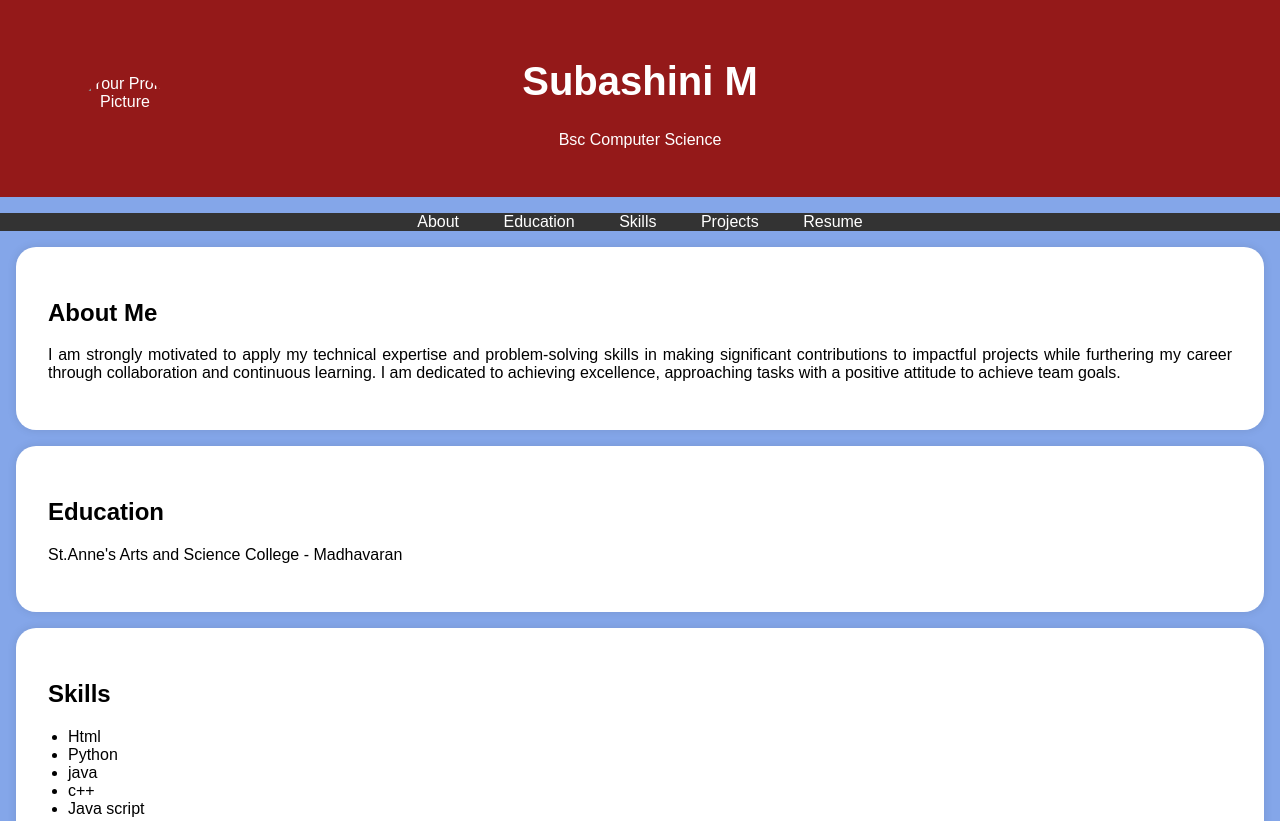
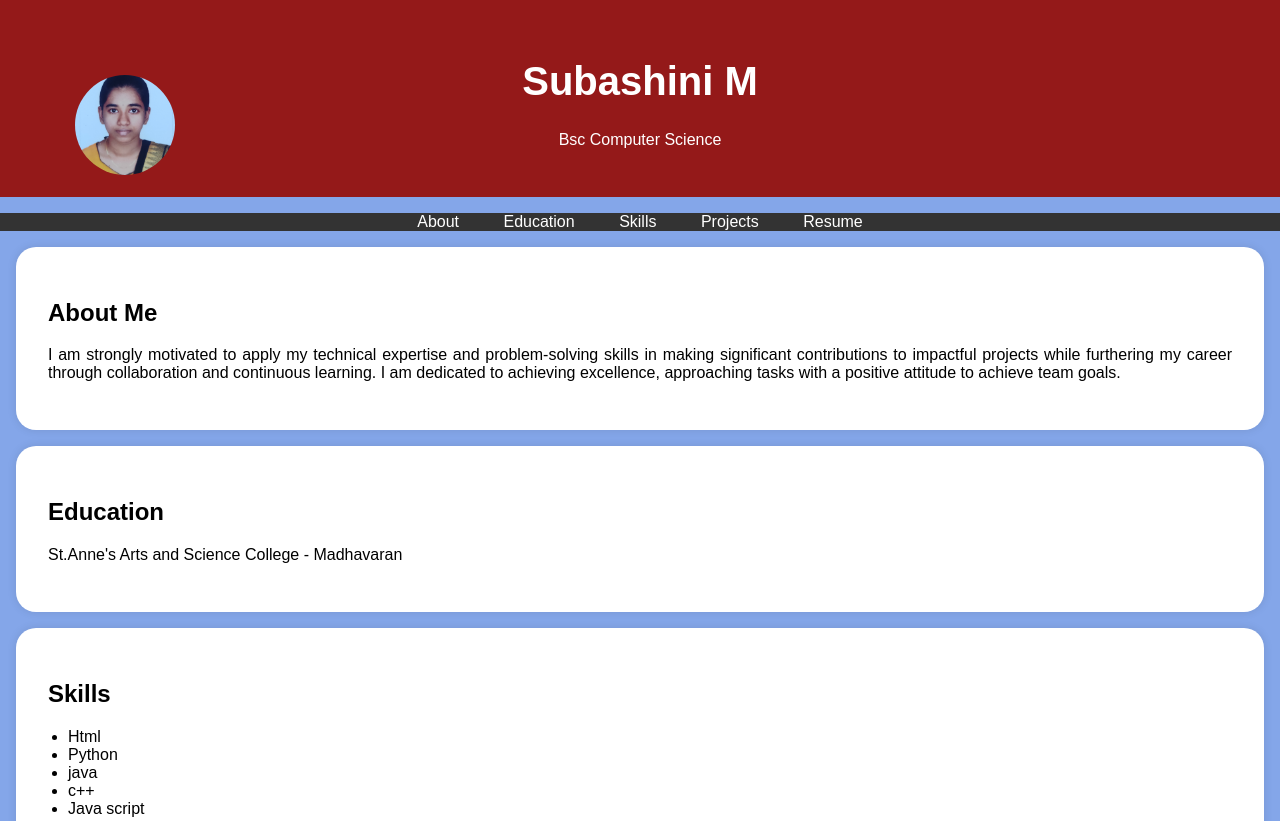
Before and after one commit to mithrasuba/digital-portfolio, a plain HTML site: page index.html in a window 1280 px wide. Shown: the top 821 px of the page. Drawn offline with Linux system fonts and the light colour scheme.

Commit message:
Update index.html

```diff
--- a/index.html
+++ b/index.html
@@ -95,7 +95,7 @@
     <header>
         <div class="header-content">
             <!-- Add your profile picture here -->
-            <img src="passport photo.jpg" alt="Your Profile Picture" class="profile-picture">
+            <img src="IMG_20250321_110654.jpg " alt="Your Profile Picture" class="profile-picture">
             <h1>Subashini M</h1>
             <p>Bsc Computer Science</p>
         </div>
```
